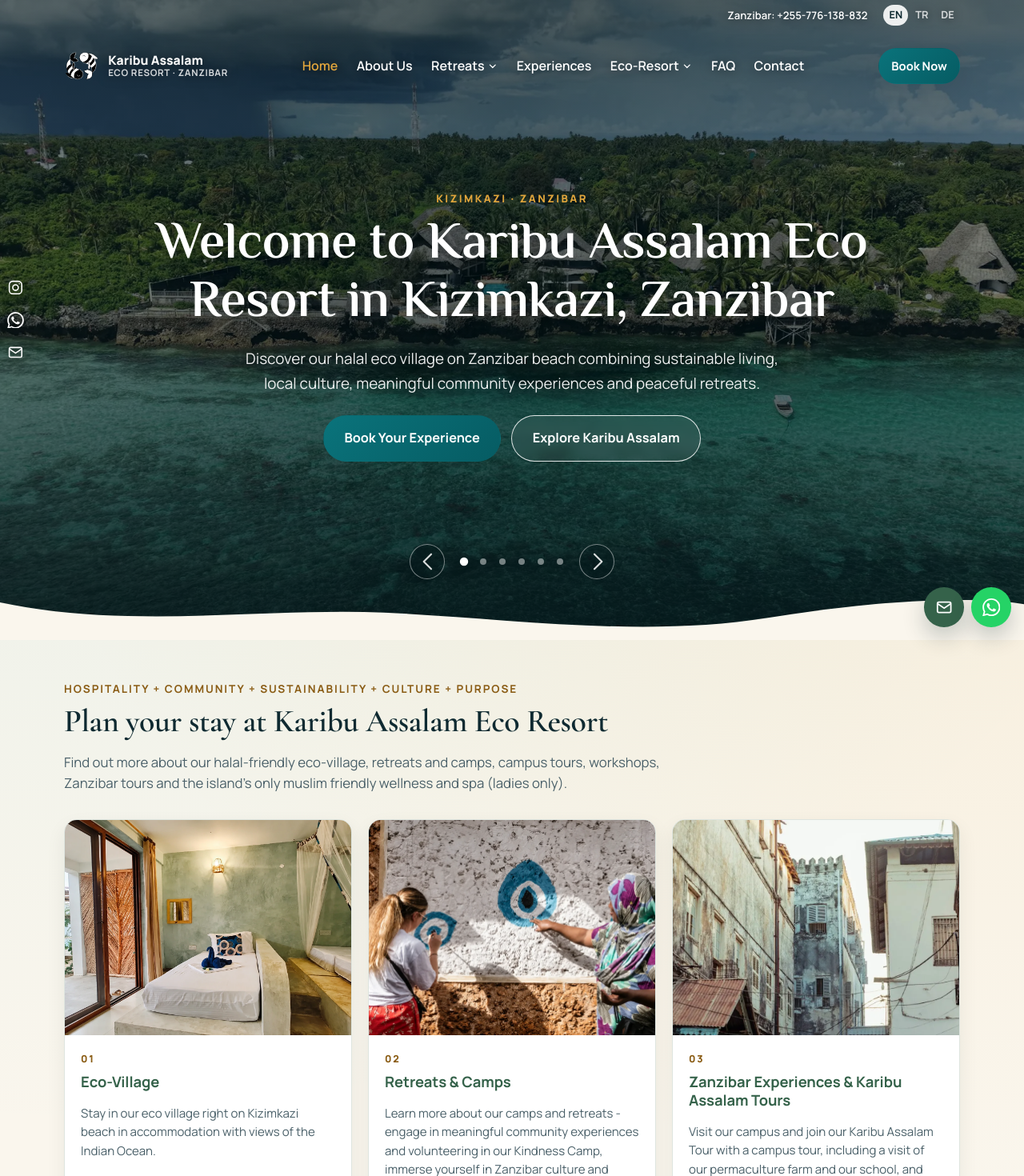
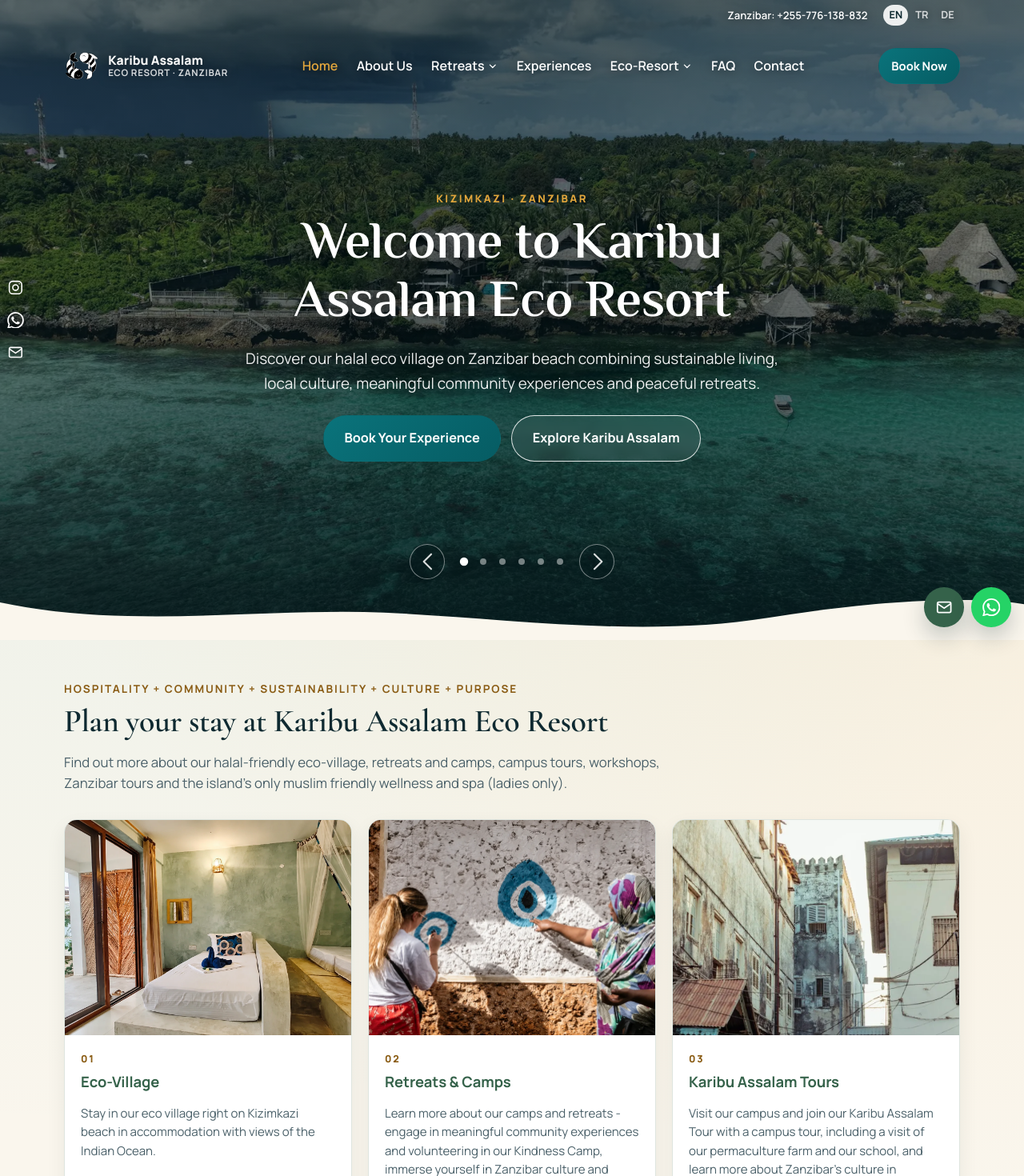
Before and after one commit to Jovan1029-creator/karibuassalam, a React (Vite) app: page / in a window 1280 px wide. Shown: the top 1470 px of the page at 80% size. Built offline with nearby package versions, Linux system fonts and the light colour scheme.

Commit message:
Align landing page headlines with 2026 brief

```diff
--- a/src/components/HeroSlider.jsx
+++ b/src/components/HeroSlider.jsx
@@ -16,7 +16,7 @@
   {
     id: "welcome",
     image: aerialImg,
-    heading: "Welcome to Karibu Assalam Eco Resort in Kizimkazi, Zanzibar",
+    heading: "Welcome to Karibu Assalam Eco Resort",
     copy: "Discover our halal eco village on Zanzibar beach combining sustainable living, local culture, meaningful community experiences and peaceful retreats.",
     actions: [
       { ctaText: "Book Your Experience", to: "/contact", primary: true },
@@ -29,19 +29,19 @@
     layout: "trio",
     panels: [
       {
-        heading: "Stay in Kizimkazi, Zanzibar - discover our halal eco resort on the beach",
+        heading: "Stay in our eco village on the beach",
         image: stayImg,
         ctaText: "Book Your Stay",
         to: "/eco-resort",
       },
       {
-        heading: "Connect with the community - Camps & retreats",
+        heading: "Connect with community",
         image: communityImg,
         ctaText: "Explore Camps & Retreats",
         to: "/retreats",
       },
       {
-        heading: "Travel with purpose - stay, relax, learn, and make an impact",
+        heading: "Travel with purpose",
         image: purposeImg,
         ctaText: "Join us",
         to: "/contact",
@@ -58,7 +58,8 @@
   {
     id: "experiences",
     image: experienceImg,
-    heading: "Experiences",
+    heading: "Zanzibar Experiences",
+    copy: "A different way to experience Zanzibar: explore the island and discover local culture on our trips and excursions, support meaningful projects in Kizimkazi, learn skills in a workshop or attend one of our cultural events.",
     actions: [{ ctaText: "Find Your Trip", to: "/experiences", primary: true }],
   },
   {
--- a/src/pages/Home.jsx
+++ b/src/pages/Home.jsx
@@ -30,7 +30,7 @@
     to: "/retreats",
   },
   {
-    heading: "Zanzibar Experiences & Karibu Assalam Tours",
+    heading: "Karibu Assalam Tours",
     image: experiencesImg,
     alt: "Historic Stone Town in Zanzibar",
     copy: "Visit our campus and join our Karibu Assalam Tour with a campus tour, including a visit of our permaculture farm and our school, and learn more about Zanzibar’s culture in workshops making your own hammam soap or ngoma (drum).",
```
